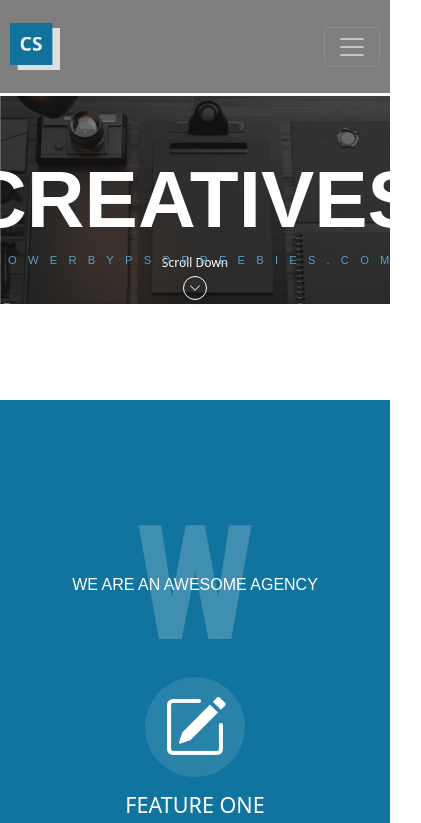
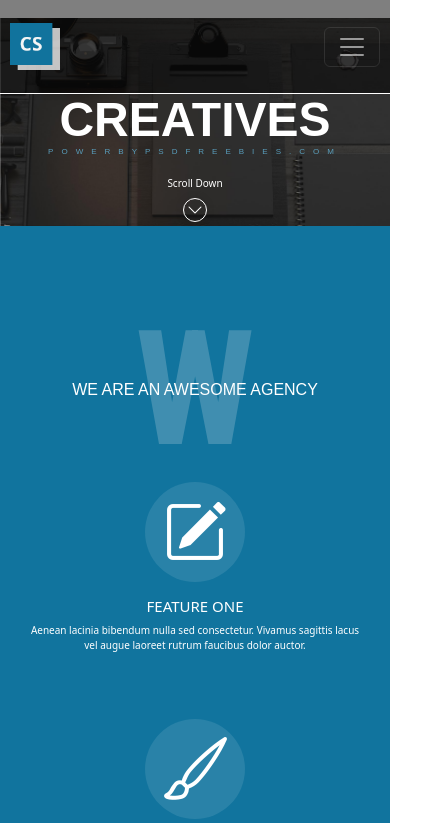
Before and after one commit to Toandvstkt/fastcodingtest, a plain HTML site: page index.html in a window 390 px wide. Shown: the top 823 px of the page, 421 px wide, since content can reach past the window. Drawn offline with nearby package versions, Linux system fonts and the light colour scheme.

Commit message:
Update style.css

```diff
--- a/style.css
+++ b/style.css
@@ -247,7 +247,9 @@
         align-items: center;
         margin: 0 auto;
     }
-
+    .modal-body p{
+        margin:0 auto;
+        }
     .text-center-blog {
         font-family: 'Gotham-Book', sans-serif;
         text-align: center;
@@ -455,7 +457,7 @@
         margin-left: -60%;
     }
 
-    @media (max-width: 1024px) {
+    @media (max-width: 1025px) {
 
         .banner img {
             margin-top: -0%;
@@ -602,7 +604,7 @@
         }
     }
 
-    @media (max-width: 768px) {
+    @media (max-width: 769px) {
         .banner img {
             margin-top: 0;
         }
@@ -711,8 +713,89 @@
             display: flex;
             margin-bottom: 15px;
         }
+         .card-body p{
+            display:none
+        }
+        .card-body h5{
+            font-size:15px
+        }
+        .modal-body p{
+        margin:0 auto;
+        }
     }
+    @media (max-width: 426px) {
+        .banner img {
+            margin-top: -40%;
+        }
+        .creative-title {
+            font-family: 'Gotham-Bold', sans-serif;
+            color: white;
+            font-weight: 700;
+            font-size: 3rem;
+            position: absolute;
+            top: 30%;
+            left: 50%;
+            transform: translate(-50%, -50%);
+            z-index: 2;
+        }
 
+        .power-text {
+            font-family: 'Gotham-Medium', sans-serif;
+            color: white;
+            font-size: 0.5rem;
+            position: absolute;
+            letter-spacing: 1em;
+            top: 38%;
+            left: 50%;
+            color: #599dbb;
+            transform: translate(-50%, -50%);
+            z-index: 2;
+        }
+        .scroll-down {
+            font-size: 16px;
+            color: white;
+            border: solid 1px white;
+            border-radius: 50%;
+            padding: 3px;
+            display: flex;
+            justify-content: center;
+            align-items: center;
+            box-shadow: 0 0 10px rgba(0, 0, 0, 0.1);
+            position: absolute;
+            bottom: 5%;
+            left: 50%;
+            transform: translateX(-50%);
+            cursor: pointer;
+        }
+
+
+        .scroll-container {
+            display: flex;
+            flex-direction: column;
+            align-items: center;
+            position: absolute;
+            margin-top: 1%;
+        }
+
+        .scroll-text {
+            font-size: 10px;
+            margin-bottom: 30px;
+            color: white;
+            animation: bounce 1s infinite;
+        }
+        .features{
+            margin-top: -50%;
+        }
+        .text-center-feature {
+            font-size: 10px;
+        }
+        .text-center-feature h4{
+            font-size: 15px;
+        }
+        .content-section p{
+            display:none
+        }
+    }
     :root {
         --primary-color: #11749e;
         --font-primary: 'Gotham-Medium', sans-serif;
```
